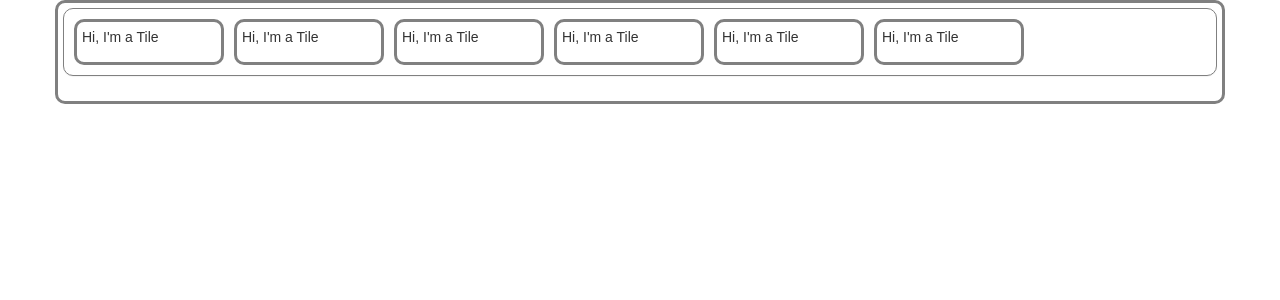
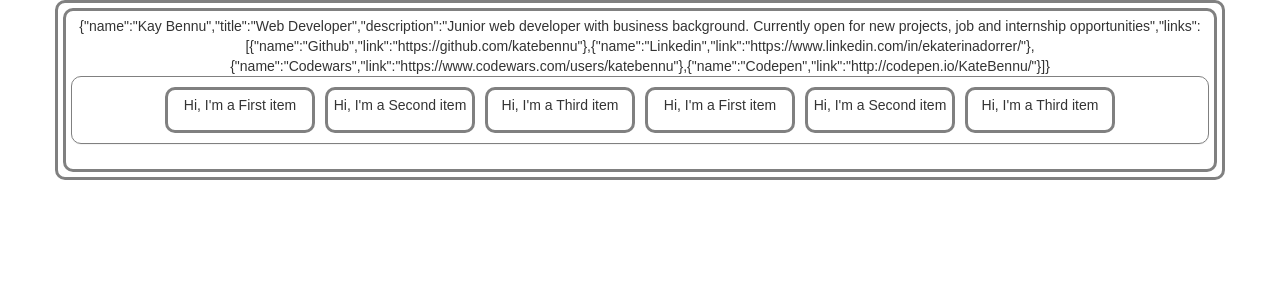
Before and after one commit to katebennu/react-projects-list, a React (Create React App) app in the folder new-site-in-dev/portfolio-app/: page / in a window 1280 px wide. Shown: the top 300 px of the page. Built offline with nearby package versions, Linux system fonts and the light colour scheme.

Commit message:
pass down data between components

```diff
--- a/new-site-in-dev/portfolio-app/src/App.js
+++ b/new-site-in-dev/portfolio-app/src/App.js
@@ -4,7 +4,7 @@ class Tile extends React.Component {
     render() {
         return (
             <div className="tile">
-                <p>Hi, I'm a Tile </p>
+                <p>Hi, I'm a {this.props.name} </p>
             </div>
         );
     }
@@ -13,7 +13,7 @@ class Tile extends React.Component {
 
 class Panel extends React.Component {
     render() {
-        const data = [
+        const items = [
             {'name': 'First item', 'text': 'This is the text of the first item'},
             {'name': 'Second item', 'text': 'This is the text of the second item'},
             {'name': 'Third item', 'text': 'This is the text of the third item'},
@@ -22,9 +22,9 @@ class Panel extends React.Component {
             {'name': 'Third item', 'text': 'This is the text of the third item'},
         ];
 
-        const tiles = data.map((data, i) => {
+        const tiles = items.map((items, i) => {
             return (
-                <Tile key={i}/>
+                <Tile key={i} name={items['name']}/>
             )
         });
 
@@ -36,13 +36,32 @@ class Panel extends React.Component {
     }
 }
 
+class Info extends React.Component {
+    render() {
+        const data = {
+            'name': 'Kay Bennu',
+            'title': 'Web Developer',
+            'description': 'Junior web developer with business background. Currently open for new projects, job and internship opportunities',
+            'links': [
+                {'name': 'Github', 'link': 'https://github.com/katebennu'},
+                {'name': 'Linkedin', 'link': 'https://www.linkedin.com/in/ekaterinadorrer/'},
+                {'name': 'Codewars', 'link': 'https://www.codewars.com/users/katebennu'},
+                {'name': 'Codepen', 'link': 'http://codepen.io/KateBennu/'}
+            ]
+        };
+        return <div>{JSON.stringify(data)}</div>;
+    }
+}
+
 class Page extends React.Component {
 
 
     render() {
         return (
             <div className="container page">
+
                 <div className="page-content">
+                    <Info/>
                     <Panel/>
                 </div>
             </div>
--- a/new-site-in-dev/portfolio-app/src/index.css
+++ b/new-site-in-dev/portfolio-app/src/index.css
@@ -5,12 +5,14 @@ body {
 }
 
 .page,
+.page-content,
 .panel,
 .tile {
   border-color: gray;
   border-style: solid;
   border-radius: 10px;
   padding: 5px;
+  text-align: center;
 }
 
 .tile {
```
